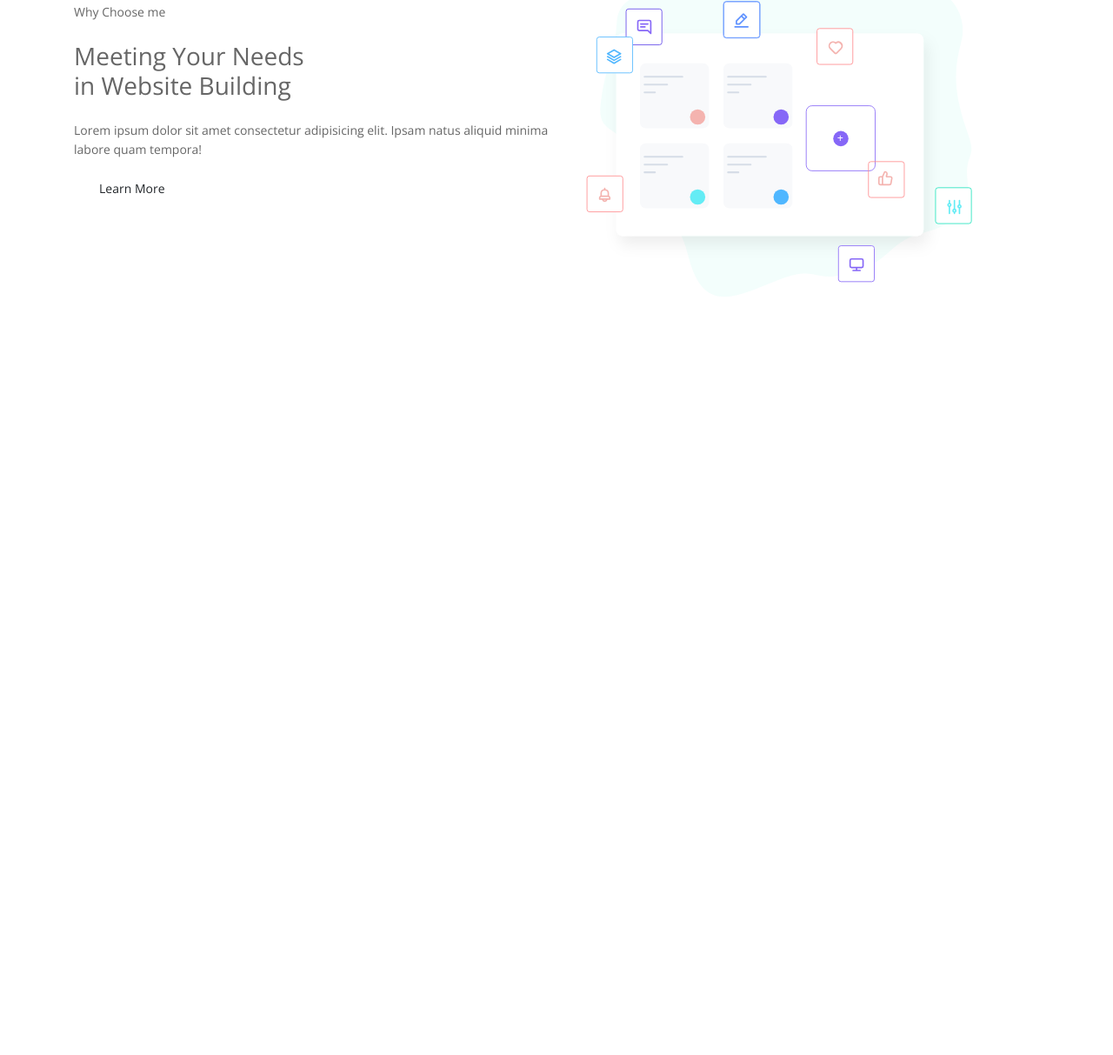
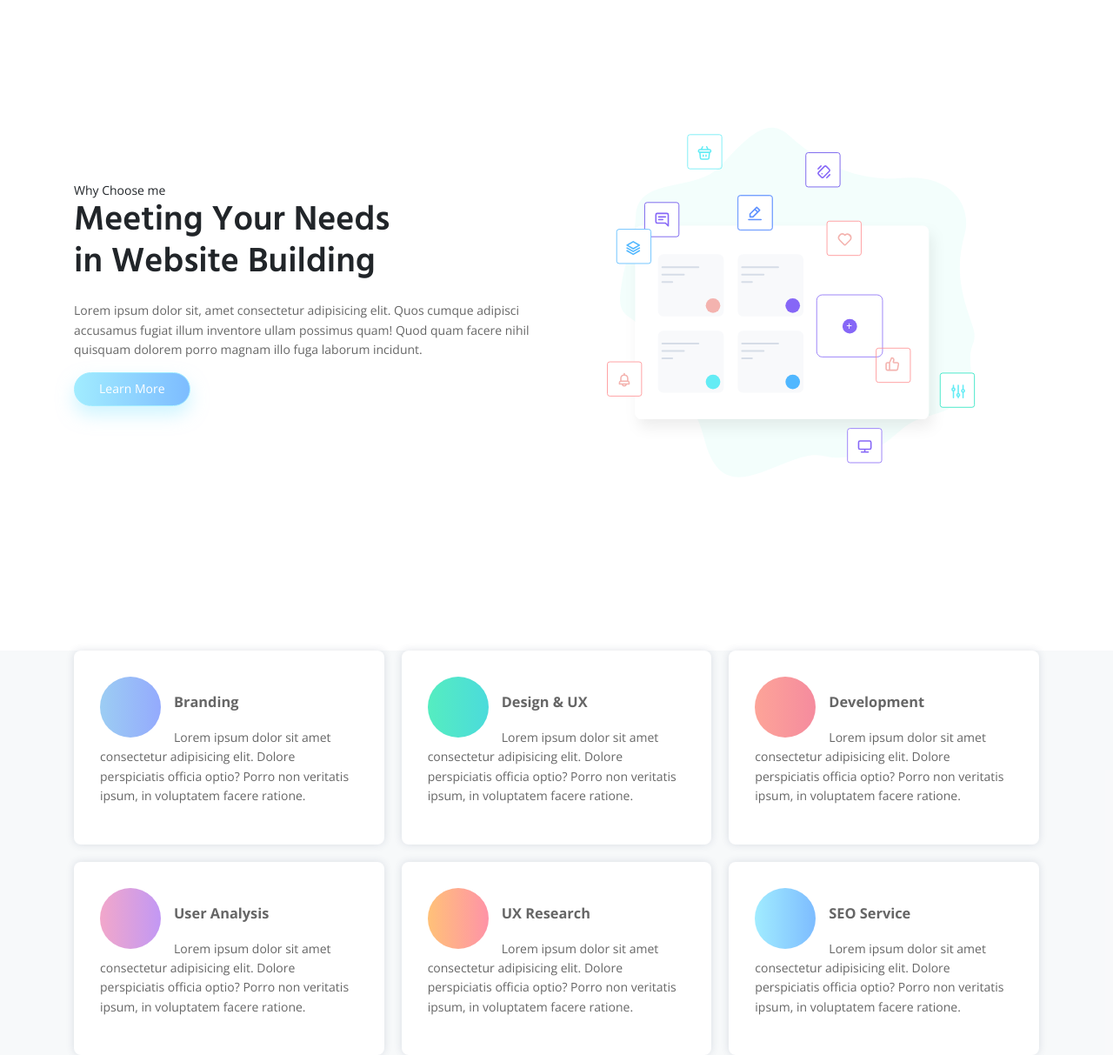
Before and after one commit to NickJJensen/radDude, a plain HTML site: page index.html in a window 1280 px wide. Shown: the part 386-1599 px from the top of the page at 87% size. Before the commit the page ends 800 px from the top, so only its background shows below. Drawn offline with nearby package versions, Linux system fonts and the light colour scheme.

Commit message:
service card section complete

```diff
--- a/css/default.css
+++ b/css/default.css
@@ -7,7 +7,7 @@
   --font-color-link: #57a6ff;
   --footer: #34314b;
   --footer-base: #2e2b45;
-  --contrast: var(--font-color-light);
+  --contrast: rgba(246, 248, 249, 0.8);
   --success: #64ecf5;
   --danger: #FF8b8d;
   --grad-1: #a1ecff;
@@ -86,19 +86,18 @@ img {
   transition: ease-in-out 0.3s;
 }
 
+.btn-primary {
+  background-image: linear-gradient(90deg, var(--grad-1) 0%, var(--grad-2) 100%);
+  color: white;
+  border: 1px solid var(--grad-1);
+  box-shadow: 0 10px 20px rgb(161 236 255 /50%);
+  transition: ease-in-out 0.3s;
+}
+
 .btn-white {
   background-color: var(--white);
   color: var(--font-color-link);
   box-shadow: 0px 10px 20px rgb(255 255 255 / 40%);
-}
-
-.why-me-wrapper {
-  display: flex;
-  align-items: center;
-}
-
-.why-me-wrapper div {
-  flex: 1;
 }
 
 
--- a/css/styles.css
+++ b/css/styles.css
@@ -47,7 +47,7 @@
   background-position: 50% 20%;
   position: relative;
   z-index: 1;
-  padding: 2.5rem 0;
+  padding: 5rem 0;
 }
 
 .bg-header::before {
@@ -70,3 +70,70 @@
 .hero-header {
   color: var(--white);
 }
+
+.why-me {
+  padding: var(--size-150) 0;
+}
+
+.why-me-wrapper {
+  display: flex;
+  align-items: center;
+}
+
+.why-me-wrapper div {
+  flex: 1;
+}
+
+.block-text {
+  padding-right: var(--size-50);
+}
+
+.block-text span {
+  color: var(--font-color-dark);
+  font-weight: 300;
+}
+
+.block-text h2 {
+  font-size: var(--size-40);
+  font-family: "Hind", sans-serif;
+  font-weight: 600;
+  color: var(--font-color-dark);
+  margin-bottom: var(--size-20);
+  line-height: 1.2;
+  margin-top: 0;
+}
+
+.bg-contrast {
+  background-color: var(--contrast);
+  padding: var(--size-150), 0;
+}
+
+.service-grid {
+  display: grid;
+  grid-template-columns: repeat(auto-fit, minmax(300px, 1fr));
+  gap: var(--size-20);
+}
+
+.service-card {
+  padding: var(--size-30);
+  box-shadow: 0 0 10px rgb(48 63 100 / 15%);
+  background: white;
+  border-radius: 8px;
+}
+
+.service-card span {
+  display: block;
+  width: 4.375rem;
+  height:4.375rem;
+  float: left;
+  margin-right: 15px;
+  border-radius: 50%;
+  background: var(--font-color-light);
+}
+
+span.bg-color-1 { background-image: linear-gradient(90deg, #9ccdf3 0%, #94aafd 100%); }
+span.bg-color-2 { background-image: linear-gradient(90deg, #55edc0 0%, #4bdbdb 100%); }
+span.bg-color-3 { background-image: linear-gradient(90deg, #fda498 0%, #f58b9e 100%); }
+span.bg-color-4 { background-image: linear-gradient(90deg, #f2a7ca 0%, #c298f4 100%); }
+span.bg-color-5 { background-image: linear-gradient(90deg, #ffc178 0%, #fe93a7 100%); }
+span.bg-color-6 { background-image: linear-gradient(90deg, #a1ecff 0%, #7dbcff 100%); }
--- a/index.html
+++ b/index.html
@@ -48,13 +48,13 @@
     </div>
   </header>
 
-  <section>
+  <section class="why-me">
     <div class="container why-me-wrapper">
       <div class="block-text">
         <span>Why Choose me</span>
       <h2>Meeting Your Needs <br> in Website Building</h2>
-      <p>Lorem ipsum dolor sit amet consectetur adipisicing elit. Ipsam natus aliquid minima labore quam tempora!</p>
-      <a href="" class="btn">Learn More</a>
+      <p>Lorem ipsum dolor sit, amet consectetur adipisicing elit. Quos cumque adipisci accusamus fugiat illum inventore ullam possimus quam! Quod quam facere nihil quisquam dolorem porro magnam illo fuga laborum incidunt.</p>
+      <a href="" class="btn btn-primary">Learn More</a>
       </div>
       <div>
         <img src="./assets/images/image2.svg" alt="icon chart">
@@ -62,6 +62,55 @@
     </div>
   </section>
 
+  <section class="bg-contrast">
+    <div class="container service-grid">
+
+      <div class="service-card">
+        <span class="bg-color-1"></span>
+        <div>
+          <h3>Branding</h3>
+          <p>Lorem ipsum dolor sit amet consectetur adipisicing elit. Dolore perspiciatis officia optio? Porro non veritatis ipsum, in voluptatem facere ratione.</p>
+        </div>
+      </div>
+      <div class="service-card">
+        <span class="bg-color-2"></span>
+        <div>
+          <h3>Design & UX</h3>
+          <p>Lorem ipsum dolor sit amet consectetur adipisicing elit. Dolore perspiciatis officia optio? Porro non veritatis ipsum, in voluptatem facere ratione.</p>
+        </div>
+      </div>
+      <div class="service-card">
+        <span class="bg-color-3"></span>
+        <div>
+          <h3>Development</h3>
+          <p>Lorem ipsum dolor sit amet consectetur adipisicing elit. Dolore perspiciatis officia optio? Porro non veritatis ipsum, in voluptatem facere ratione.</p>
+        </div>
+      </div>
+      <div class="service-card">
+        <span class="bg-color-4"></span>
+        <div>
+          <h3>User Analysis</h3>
+          <p>Lorem ipsum dolor sit amet consectetur adipisicing elit. Dolore perspiciatis officia optio? Porro non veritatis ipsum, in voluptatem facere ratione.</p>
+        </div>
+      </div>
+      <div class="service-card">
+        <span class="bg-color-5"></span>
+        <div>
+          <h3>UX Research</h3>
+          <p>Lorem ipsum dolor sit amet consectetur adipisicing elit. Dolore perspiciatis officia optio? Porro non veritatis ipsum, in voluptatem facere ratione.</p>
+        </div>
+      </div>
+      <div class="service-card">
+        <span class="bg-color-6"></span>
+        <div>
+          <h3>SEO Service</h3>
+          <p>Lorem ipsum dolor sit amet consectetur adipisicing elit. Dolore perspiciatis officia optio? Porro non veritatis ipsum, in voluptatem facere ratione.</p>
+        </div>
+      </div>
+
+    </div>
+  </section>
+
 
 </body>
 </html>
```
